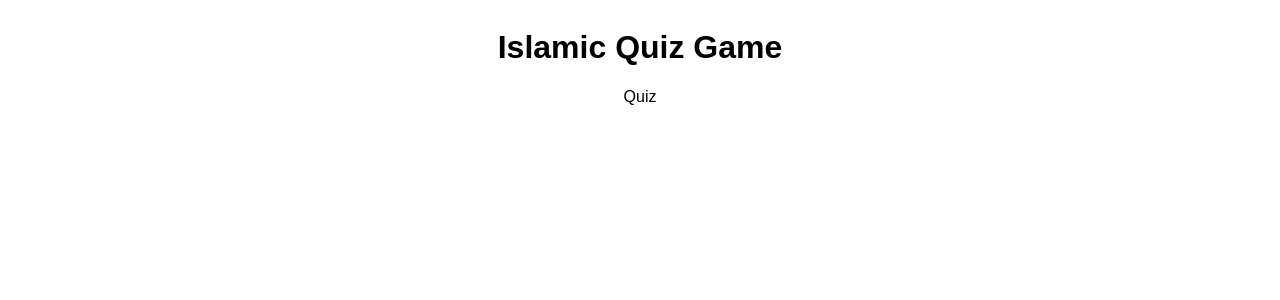
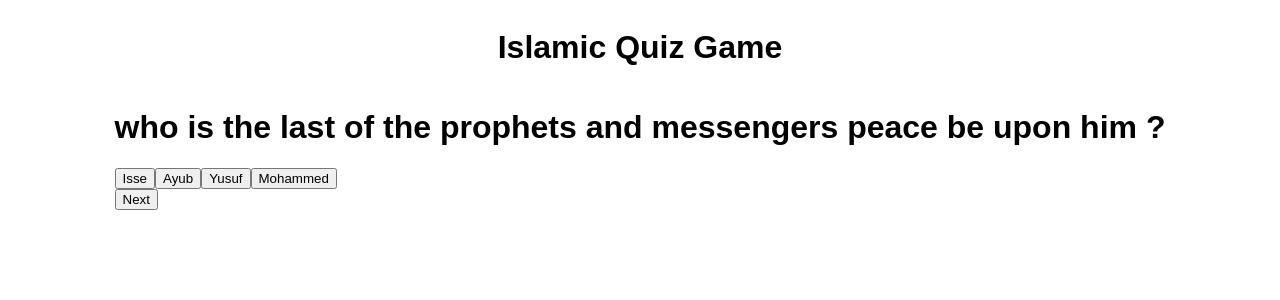
Before and after one commit to Afnaanshaalle110/Islamic_Quiz_Game_for_kids, a React (Create React App) app: page / in a window 1280 px wide. Both pictures are taken after a click on the button "Start Quiz". Shown: the top 300 px of the page. Built offline with nearby package versions, Linux system fonts and the light colour scheme.

Commit message:
Quiz.jsx

```diff
--- a/src/Pages/QuestionH.jsx
+++ b/src/Pages/QuestionH.jsx
@@ -1,7 +1,54 @@
- const Questions = [
+export const Questions = [
     {
+        prompt: "who is the last of the prophets and messengers peace be upon him ?",
+        opA: "Isse",
+        opB: "Ayub",
+        opC: "Yusuf",
+        opD: "Mohammed",
+        Answer: "opD",
 
-    }
-]
+    },
 
-export default Questions
+
+    {
+        prompt: "who is the last of the prophets and messengers peace be upon him ?",
+        opA: "Isse",
+        opB: "Ayub",
+        opC: "Yusuf",
+        opD: "Mohammed",
+        Answer: "opD",
+
+    },
+
+
+    {
+        prompt: "who is the last of the prophets and messengers peace be upon him ?",
+        opA: "Isse",
+        opB: "Ayub",
+        opC: "Yusuf",
+        opD: "Mohammed",
+        Answer: "opD",
+
+    },
+
+    {
+        prompt: "who is the last of the prophets and messengers peace be upon him ?",
+        opA: "Isse",
+        opB: "Ayub",
+        opC: "Yusuf",
+        opD: "Mohammed",
+        Answer: "opD",
+
+    },
+    {
+        prompt: "who is the last of the prophets and messengers peace be upon him ?",
+        opA: "Isse",
+        opB: "Ayub",
+        opC: "Yusuf",
+        opD: "Mohammed",
+        Answer: "opD",
+
+    },
+
+
+];
--- a/src/components/EndQuiz.jsx
+++ b/src/components/EndQuiz.jsx
@@ -3,7 +3,7 @@ import React from 'react'
 const EndQuiz =  () => {
     return (
         <div>
-dgdggdgdggdgdg
+
         </div>
 
     )
--- a/src/components/Quiz.jsx
+++ b/src/components/Quiz.jsx
@@ -1,8 +1,22 @@
-import React from 'react'
+import React, {useState} from 'react'
+import { Questions } from '../Pages/QuestionH';
 
 const Quiz = () =>{
+    const [CurrQuestion, setCurrQuestion] = useState(0);
+    const [optionchosen, setoptionchosen] = useState();
     return (
-        <div>Quiz</div>
+        <div className='Quiz'>
+            <h1>{Questions[CurrQuestion] .prompt}</h1>
+
+            <div className='opitions'>
+                <button> {Questions[CurrQuestion] .opA}</button>
+                <button> {Questions[CurrQuestion] .opB}</button>
+                <button> {Questions[CurrQuestion] .opC}</button>
+                <button> {Questions[CurrQuestion] .opD}</button>
+
+            </div>
+            <button>Next</button>
+        </div>
 
     )
 }
--- a/src/index.css
+++ b/src/index.css
@@ -29,26 +29,3 @@
   cursor: pointer;
 
 }
-
-.menue button {
-  width: 300px;
-  height: 50px;
-  margin: 5px;
-  border: none;
-  border-radius: 5px;
-  font-size: 20px;
-  cursor: pointer;
-
-}
-
-
-.menue button {
-  width: 300px;
-  height: 50px;
-  margin: 5px;
-  border: none;
-  border-radius: 5px;
-  font-size: 20px;
-  cursor: pointer;
-
-}
```
